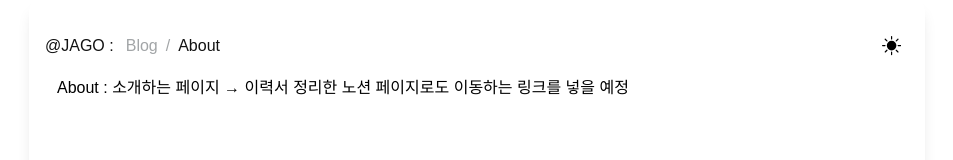
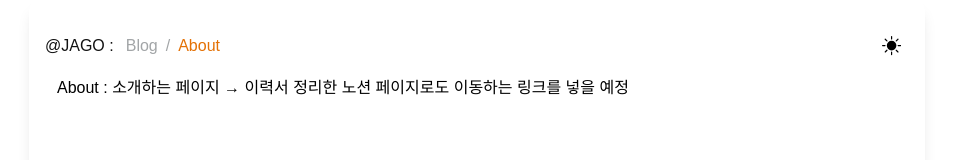
Before and after one commit to JAGORING/JagoLog, a Next.js app: page /about in a window 1280 px wide. Shown: the top 160 px of the page, without its empty margins (163-1116 px from the left). Built offline with nearby package versions, Linux system fonts and the light colour scheme.

Commit message:
[Style] UI 수정

```diff
--- a/src/components/post-list/PostCard.tsx
+++ b/src/components/post-list/PostCard.tsx
@@ -4,7 +4,7 @@ import Link from 'next/link';
 export default function PostCard(props: Post) {
   return (
     <Link href={props.url} className="block h-full">
-      <div className="relative h-full flex flex-col rounded-lg border border-white/10 bg-white/5 shadow-md transition-all duration-300 hover:border-white/50 hover:shadow-lg">
+      <div className="relative h-full flex flex-col rounded-lg border border-white/10 bg-white/5 shadow-lg transition-all duration-300 hover:border-white/50 hover:shadow-xl">
         {props.thumbnail && (
           <div className="relative aspect-video w-full rounded-lg">
             <Image
--- a/src/config/globals.css
+++ b/src/config/globals.css
@@ -10,7 +10,7 @@
   --foreground: var(--black);
 
   --subcolor: #a2a5a7;
-  --pointColor: #ca6a10;
+  --pointColor: #e47105;
 
   --secondary: #f1f5f9;
   --secondary-foreground: #292929;
--- a/src/layouts/Header.tsx
+++ b/src/layouts/Header.tsx
@@ -14,7 +14,7 @@ export const Header = () => {
   return (
     <header className="h-[60px] flex items-center">
       <div className="w-full flex justify-between">
-        <div className="flex items-center text-subcolor dark:text-accent">
+        <div className="flex items-center text-subcolor dark:text-foreground">
           <Link href="/">
             <span className="mr-3 text-foreground">@JAGO :</span>
           </Link>
@@ -22,10 +22,7 @@ export const Header = () => {
           <ul className="flex">
             {menuItems.map(({ href, label }, index) => (
               <li key={href} className="relative">
-                <Link
-                  href={href}
-                  className={`${path.includes(href) ? 'text-foreground' : ''} hover:text-accent-foreground`}
-                >
+                <Link href={href} className={`${path.includes(href) ? 'text-pointColor' : ''} hover:text-pointColor`}>
                   {label}
                 </Link>
                 {index < menuItems.length - 1 && <span className="mx-2">/</span>}
```
